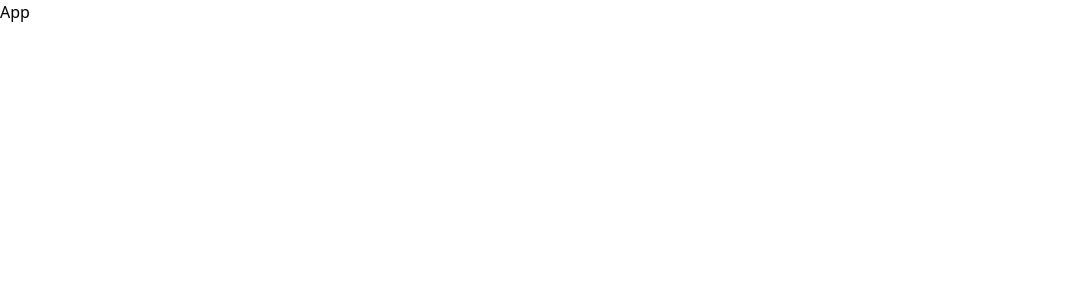
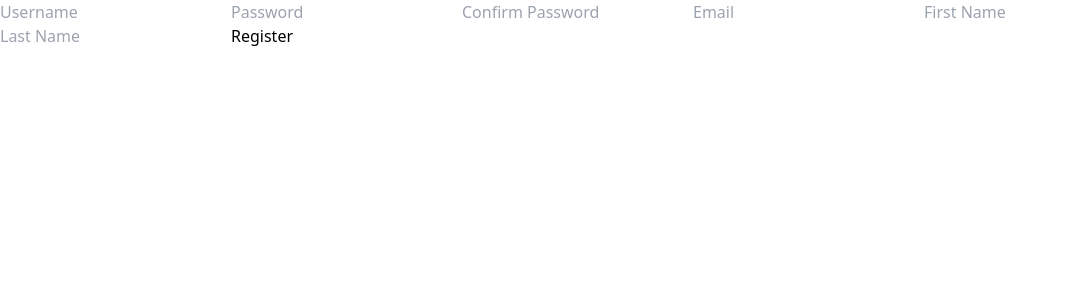
Before and after one commit to Puskass/blogs-website, a React (Vite) app in the folder client/: page /register in a window 1280 px wide. Shown: the top 300 px of the page, without its empty margins (0-1068 px from the left). Built offline with nearby package versions, Linux system fonts and the light colour scheme.

Commit message:
pages and routes

```diff
--- a/client/package.json
+++ b/client/package.json
@@ -12,7 +12,8 @@
   "dependencies": {
     "axios": "^1.4.0",
     "react": "^18.2.0",
-    "react-dom": "^18.2.0"
+    "react-dom": "^18.2.0",
+    "react-router-dom": "^6.14.1"
   },
   "devDependencies": {
     "@types/react": "^18.2.14",
--- a/client/src/App.jsx
+++ b/client/src/App.jsx
@@ -1,9 +1,26 @@
-import React from 'react'
+import React from 'react';
+import { BrowserRouter as Router, Route, Routes } from 'react-router-dom';
+import Home from './pages/Home';
+import RegistrationForm from './pages/auth/Registration';
+import LoginForm from './pages/auth/Login';
+import MyBlogs from './pages/MyBlogs';
+import NotFound from './pages/error/NotFound';
+import { UserProvider } from './context/UserContext';
 
 const App = () => {
   return (
-    <div>App</div>
-  )
-}
+    <UserProvider>
+      <Router>
+        <Routes>
+          <Route path="/" element={<Home />} />
+          <Route path="/register" element={<RegistrationForm />} />
+          <Route path="/login" element={<LoginForm />} />
+          <Route path="/my-blogs" element={<MyBlogs />} />
+          <Route path="*" element={<NotFound />} />
+        </Routes>
+      </Router>
+    </UserProvider>
+  );
+};
 
-export default App
+export default App;
--- /dev/null
+++ b/client/src/context/UserContext.jsx
@@ -0,0 +1,37 @@
+import React, { createContext, useReducer } from "react";
+
+export const UserContext = createContext();
+
+const initialState = {
+  user: null,
+  isAuthenticated: false,
+};
+
+const reducer = (state, action) => {
+  switch (action.type) {
+    case "LOGIN":
+      return {
+        ...state,
+        user: action.payload,
+        isAuthenticated: true,
+      };
+    case "LOGOUT":
+      return {
+        ...state,
+        user: null,
+        isAuthenticated: false,
+      };
+    default:
+      return state;
+  }
+};
+
+export const UserProvider = ({ children }) => {
+  const [state, dispatch] = useReducer(reducer, initialState);
+
+  return (
+    <UserContext.Provider value={{ state, dispatch }}>
+      {children}
+    </UserContext.Provider>
+  );
+};
--- /dev/null
+++ b/client/src/pages/Home.jsx
@@ -0,0 +1,9 @@
+import React from 'react'
+
+const Home = () => {
+  return (
+    <div>Home</div>
+  )
+}
+
+export default Home
--- /dev/null
+++ b/client/src/pages/MyBlogs.jsx
@@ -0,0 +1,9 @@
+import React from 'react'
+
+const MyBlogs = () => {
+  return (
+    <div>MyBlogs</div>
+  )
+}
+
+export default MyBlogs
--- /dev/null
+++ b/client/src/pages/auth/Login.jsx
@@ -0,0 +1,60 @@
+import React, { useContext, useState } from "react";
+import { UserContext } from "../../context/UserContext";
+
+const LoginForm = () => {
+  const { dispatch } = useContext(UserContext);
+  const [username, setUsername] = useState("");
+  const [password, setPassword] = useState("");
+
+  const handleUsernameChange = (e) => {
+    setUsername(e.target.value);
+  };
+
+  const handlePasswordChange = (e) => {
+    setPassword(e.target.value);
+  };
+
+  const handleLogin = async (e) => {
+    e.preventDefault();
+    try {
+      // Make API request to login user
+      const response = await fetch("/api/login", {
+        method: "POST",
+        headers: {
+          "Content-Type": "application/json",
+        },
+        body: JSON.stringify({ username, password }),
+      });
+      const data = await response.json();
+      if (response.ok) {
+        // User login successful
+        dispatch({ type: "LOGIN", payload: data.user });
+      } else {
+        // Handle login error
+        console.error(data.error);
+      }
+    } catch (error) {
+      console.error(error);
+    }
+  };
+
+  return (
+    <form onSubmit={handleLogin}>
+      <input
+        type="text"
+        placeholder="Username"
+        value={username}
+        onChange={handleUsernameChange}
+      />
+      <input
+        type="password"
+        placeholder="Password"
+        value={password}
+        onChange={handlePasswordChange}
+      />
+      <button type="submit">Login</button>
+    </form>
+  );
+};
+
+export default LoginForm;
--- /dev/null
+++ b/client/src/pages/auth/Registration.jsx
@@ -0,0 +1,88 @@
+import React, { useContext, useState } from "react";
+import axios from "axios";
+import { UserContext } from "../../context/UserContext";
+
+const RegistrationForm = () => {
+  const { dispatch } = useContext(UserContext);
+  const [formData, setFormData] = useState({
+    username: "",
+    password: "",
+    confirmPassword: "",
+    email: "",
+    firstName: "",
+    lastName: "",
+  });
+
+  const handleChange = (e) => {
+    setFormData({
+      ...formData,
+      [e.target.name]: e.target.value,
+    });
+  };
+
+  const handleRegistration = async (e) => {
+    e.preventDefault();
+    try {
+      const response = await axios.post("/api/register", formData);
+      if (response.status === 200) {
+        // User registration successful
+        dispatch({ type: "LOGIN", payload: response.data.user });
+      } else {
+        // Handle registration error
+        console.error(response.data.error);
+      }
+    } catch (error) {
+      console.error(error);
+    }
+  };
+
+  return (
+    <form onSubmit={handleRegistration}>
+      <input
+        type="text"
+        placeholder="Username"
+        name="username"
+        value={formData.username}
+        onChange={handleChange}
+      />
+      <input
+        type="password"
+        placeholder="Password"
+        name="password"
+        value={formData.password}
+        onChange={handleChange}
+      />
+      <input
+        type="password"
+        placeholder="Confirm Password"
+        name="confirmPassword"
+        value={formData.confirmPassword}
+        onChange={handleChange}
+      />
+      <input
+        type="email"
+        placeholder="Email"
+        name="email"
+        value={formData.email}
+        onChange={handleChange}
+      />
+      <input
+        type="text"
+        placeholder="First Name"
+        name="firstName"
+        value={formData.firstName}
+        onChange={handleChange}
+      />
+      <input
+        type="text"
+        placeholder="Last Name"
+        name="lastName"
+        value={formData.lastName}
+        onChange={handleChange}
+      />
+      <button type="submit">Register</button>
+    </form>
+  );
+};
+
+export default RegistrationForm;
--- /dev/null
+++ b/client/src/pages/error/NotFound.jsx
@@ -0,0 +1,9 @@
+import React from 'react'
+
+const NotFound = () => {
+  return (
+    <div>NotFound</div>
+  )
+}
+
+export default NotFound
```
Also changed, not shown: client/src/context/reducer.js (added, +20 -0 lines), 1 other file (tests, documents, lock files or other folders).
